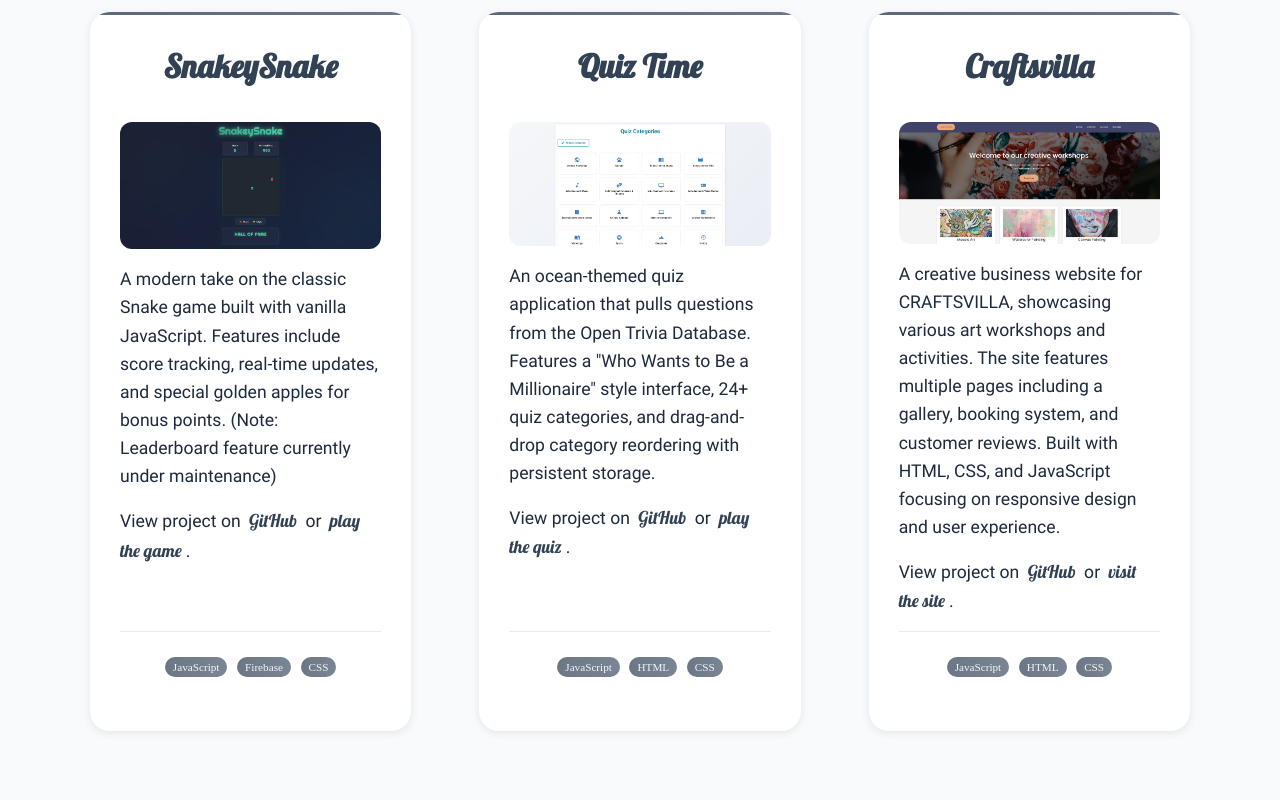
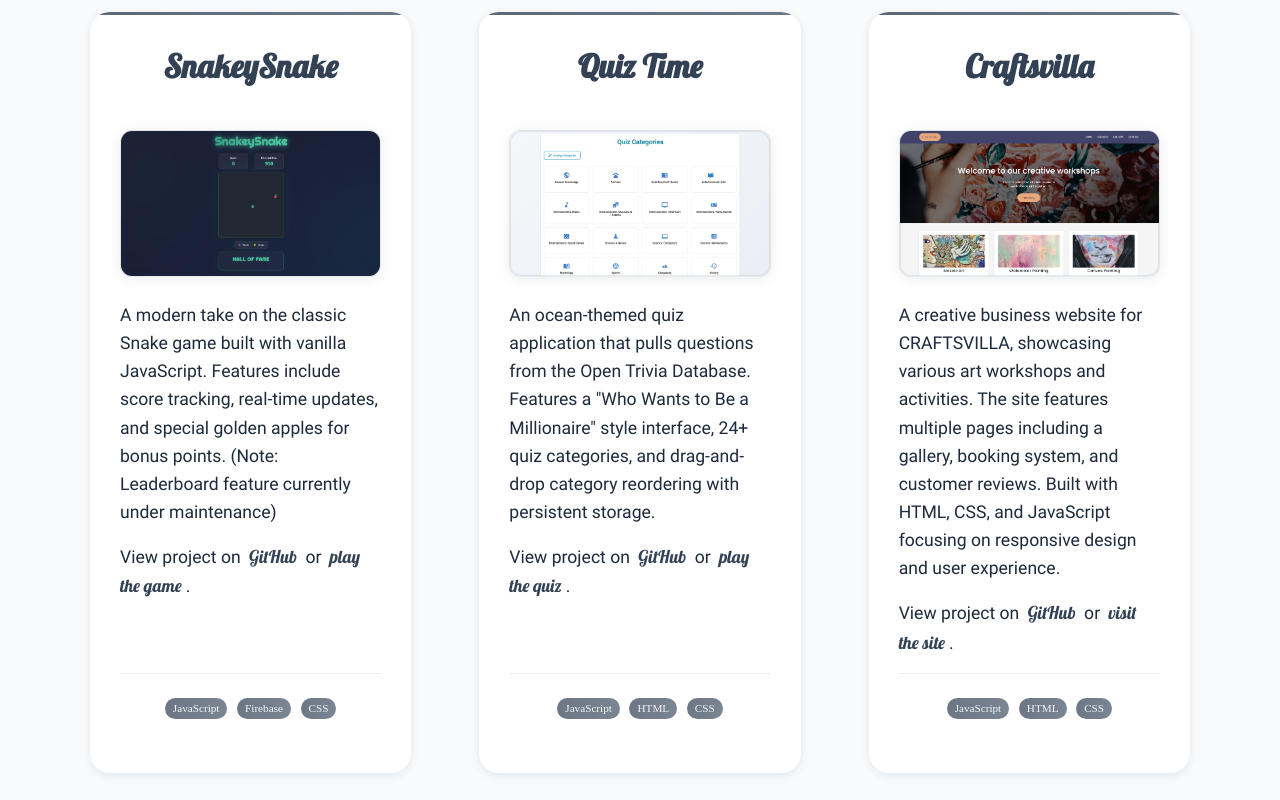
Before and after one commit to MariusChristensen/portfolio-site, a plain HTML site: page index.html in a window 1280 px wide. Shown: the part 1280-2080 px from the top of the page. Drawn offline with Linux system fonts and the light colour scheme.

Commit message:
style: enhance project images and clean up CSS
- Improve project image presentation
  - Set 16:9 aspect ratio
  - Add subtle gradient and inner shadow
  - Enhance visual separation from cards
  - Maintain consistent height

- Clean up CSS
  - Use attribute selectors for repeated patterns
  - Remove redundant styles
  - Improve code organization
  - Keep print styles for better PDF/printing support

```diff
--- a/css/styles.css
+++ b/css/styles.css
@@ -344,15 +344,33 @@ section {
 
 /* Card Images */
 .img-stuff {
-  margin: 1rem 0;
+  margin: 1.5rem 0;
   border-radius: 12px;
   overflow: hidden;
+  aspect-ratio: 16/9;
+  max-height: 250px;
+  border: 1px solid var(--shadow);
+  box-shadow: 0 2px 12px var(--shadow);
+  position: relative;
+  background: linear-gradient(
+    to bottom,
+    rgba(51, 65, 85, 0.02),
+    rgba(51, 65, 85, 0.05)
+  );
+}
+
+.img-stuff::after {
+  content: "";
+  position: absolute;
+  inset: 0;
+  box-shadow: inset 0 0 0 1px rgba(51, 65, 85, 0.1);
+  border-radius: 12px;
+  pointer-events: none;
 }
 
 .img-stuff img {
   width: 100%;
-  max-width: 100%;
-  height: auto;
+  height: 100%;
   object-fit: cover;
   transition: transform 0.3s ease;
 }
@@ -402,17 +420,13 @@ section {
   border-bottom: 2px solid var(--primary);
 }
 
-.desc-1,
-.desc-2,
-.desc-3 {
+[class^="desc-"] {
   display: flex;
   flex-direction: column;
   flex: 1; /* Takes up remaining space */
 }
 
-.desc-1 p,
-.desc-2 p,
-.desc-3 p {
+[class^="desc-"] p {
   font-size: 1.1rem;
   line-height: 1.6;
   margin: 0 0 1rem;
```
